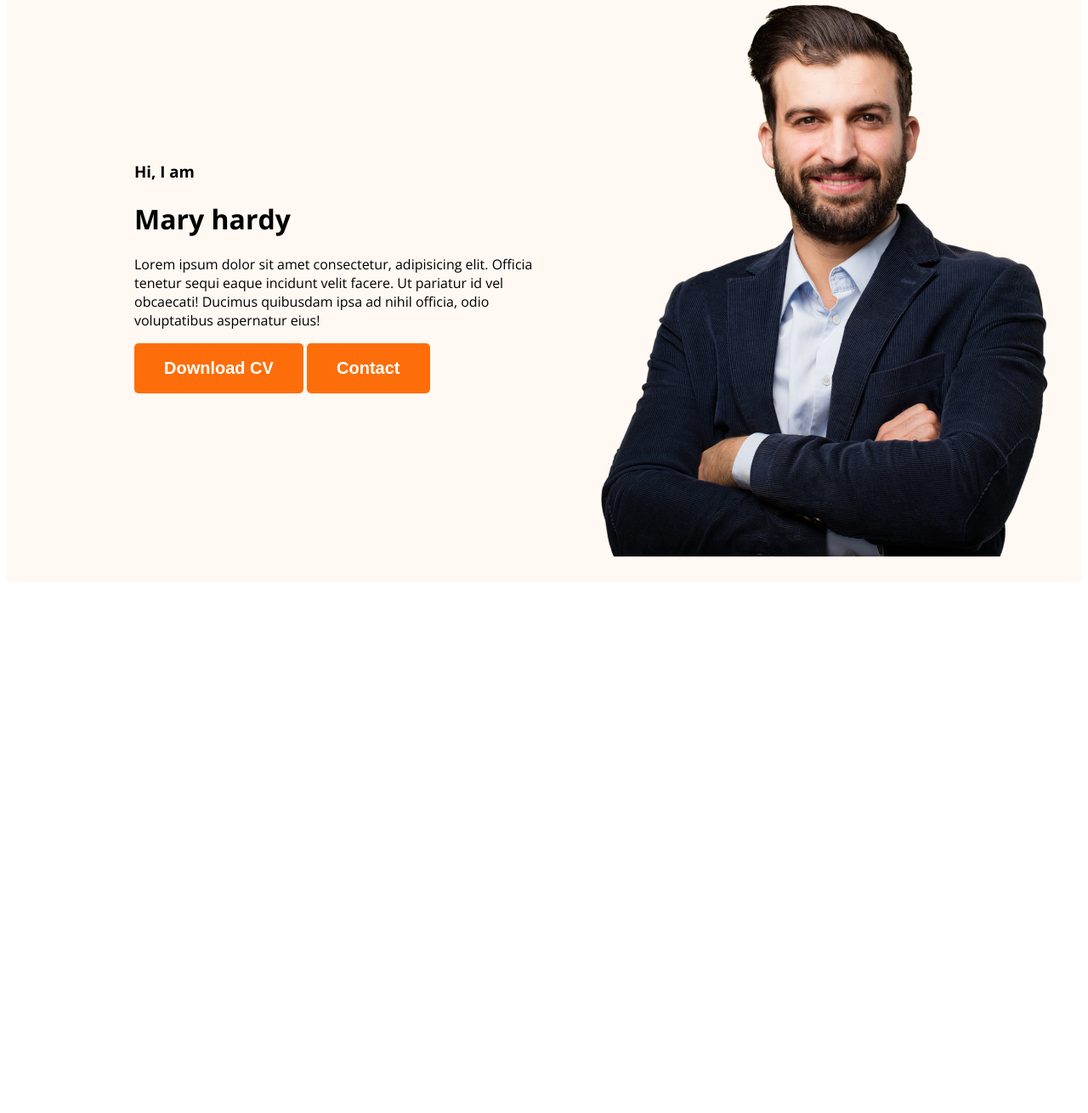
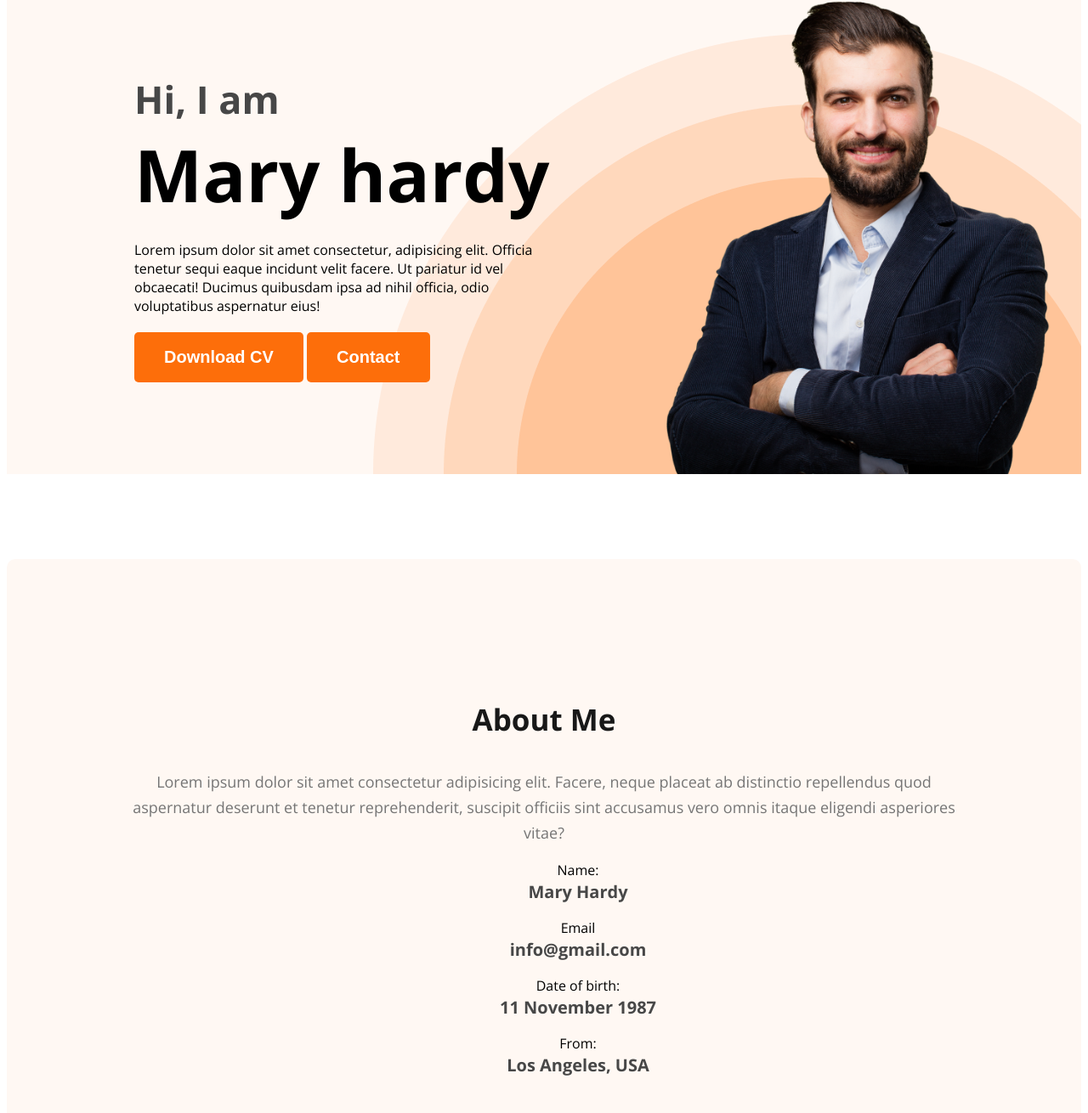
Before and after one commit to SabbirAhmedShojib/My-Portfolio-Website, a plain HTML site: page index.html in a window 1280 px wide. Shown: the part 230-1540 px from the top of the page at 85% size. Before the commit the page ends 923 px from the top, so only its background shows below. Drawn offline with nearby package versions, Linux system fonts and the light colour scheme.

Commit message:
About Section Start

```diff
--- a/index.html
+++ b/index.html
@@ -23,18 +23,59 @@
 
         </nav>
         <div class="banner">
-    <div>
+            <div class="banner-conent">
                 <h3 class="banner-greeting">Hi, I am</h3>
                 <h1 class="banner-title">Mary hardy</h1>
-        <p>Lorem ipsum dolor sit amet consectetur, adipisicing elit. Officia tenetur sequi eaque incidunt velit facere. Ut pariatur id vel obcaecati! Ducimus quibusdam ipsa ad nihil officia, odio voluptatibus aspernatur eius!</p>
+                <p class="banner-description">Lorem ipsum dolor sit amet consectetur, adipisicing elit. Officia tenetur
+                    sequi eaque incidunt velit facere. Ut pariatur id vel obcaecati! Ducimus quibusdam ipsa ad nihil
+                    officia, odio voluptatibus aspernatur eius!</p>
                 <button class="btn-primary">Download CV</button>
                 <button class="btn-primary">Contact</button>
             </div>
-    <img src="images/hardy.png" alt="">
+            <img class="profile-pic" src="images/hardy.png" alt="">
         </div>
     </header>
     <main>
+        <section class="about">
+            <h3 class="section-title">About Me</h3>
+            <p class="section-description">Lorem ipsum dolor sit amet consectetur adipisicing elit. Facere, neque
+                placeat ab distinctio repellendus quod aspernatur deserunt et tenetur reprehenderit, suscipit officiis
+                sint accusamus vero omnis itaque eligendi asperiores vitae?</p>
 
+                <ul class="primary-ul">
+                    <ul>Name:</ul>
+                    <ul class="ul-value">Mary Hardy</ul>
+                </ul>
+                <ul class="primary-ul">
+                    <ul>Email</ul>
+                    <ul class="ul-value">info@gmail.com</ul>
+                </ul>
+                <ul class="primary-ul">
+                    <ul>Date of birth:</ul>
+                    <ul class="ul-value">11 November 1987</ul>
+                </ul>
+                <ul class="primary-ul">
+                    <ul>From:</ul>
+                    <ul class="ul-value">Los Angeles, USA</ul>
+                </ul>
+
+
+
+        </section>
+
+        <section class="about">
+            <h3 class="section-title">About Me</h3>
+            <p class="section-description">Lorem ipsum dolor sit amet consectetur adipisicing elit. Facere, neque
+                placeat ab distinctio repellendus quod aspernatur deserunt et tenetur reprehenderit, suscipit officiis
+                sint accusamus vero omnis itaque eligendi asperiores vitae?</p>
+        </section>
+
+        <section class="about">
+            <h3 class="section-title">About Me</h3>
+            <p class="section-description">Lorem ipsum dolor sit amet consectetur adipisicing elit. Facere, neque
+                placeat ab distinctio repellendus quod aspernatur deserunt et tenetur reprehenderit, suscipit officiis
+                sint accusamus vero omnis itaque eligendi asperiores vitae?</p>
+        </section>
 
     </main>
     <footer>
--- a/styles/portfolio.css
+++ b/styles/portfolio.css
@@ -1,37 +1,42 @@
-body{
+body {
     font-family: 'Open Sans', sans-serif;
 }
-nav{
+
+nav {
     display: flex;
     justify-content: space-between;
     margin: 0px 200px;
 }
-.nav-title{
+
+.nav-title {
     color: #181818;
     font-size: 45px;
     font-weight: 800;
 }
-.orange{
+
+.orange {
     color: #FD6E0A;
     font-size: 45px;
     font-weight: 800;
 }
 
-nav>ul{
+nav>ul {
 
     display: flex;
     align-items: center;
 }
 
-nav li{
+nav li {
     list-style: none;
     margin-right: 50px;
 }
-nav a{
+
+nav a {
     text-decoration: none;
     color: #474747;
 }
-.btn-primary{
+
+.btn-primary {
     border-radius: 5px;
     background: #FD6E0A;
     border: 0;
@@ -41,14 +46,84 @@ nav a{
     padding: 18px 35px;
 
 }
-.header{
+
+.header {
     background-color: #FFF8F3;
+    background-image: url('../images/header_bg.png');
+    background-repeat: no-repeat;
+    background-position: bottom right;
 }
-.banner{
-    padding: 50px 30px 30px 150px;
+
+.banner {
+    padding: 50px 30px 0px 150px;
     display: flex;
     align-items: center;
+    justify-content: space-between;
 }
-.banner .profile-pic{
+
+.banner-conent {
+    max-width: 500px;
+}
+
+.banner .profile-pic {
     width: 500px;
 }
+
+.banner-greeting {
+    font-size: 45px;
+    font-weight: 600;
+    color: #474747;
+    margin-top: 0px;
+    margin-bottom: 0px;
+}
+
+.banner-title {
+    font-size: 85px;
+    font-weight: 700;
+    margin-bottom: 20px;
+    margin-top: 0px;
+
+}
+
+.banner-description {
+    margin-bottom: 20px;
+}
+
+.about {
+    max-width: 1140px;
+    text-align: center;
+    border-radius: 10px;
+    background: #FFF8F3;
+    margin: 100px auto;
+    padding: 130px;
+}
+.section-title{
+    color:#181818;
+text-align: center;
+
+font-size: 35px;
+
+font-weight: 700;
+line-height: normal;
+}
+
+.section-description{
+    color:#757575;
+text-align: center;
+font-size: 18px;
+font-style: normal;
+font-weight: 400;
+line-height: 30px; /* 166.667% */
+}
+
+.ul-value{
+    color:#474747;
+font-size: 20px;
+font-style: normal;
+font-weight: 700;
+line-height: 30px;
+}
+
+main ul .primary-ul{
+    display: flex;
+}
```
Lines whose indentation alone changed are shown as unchanged.
